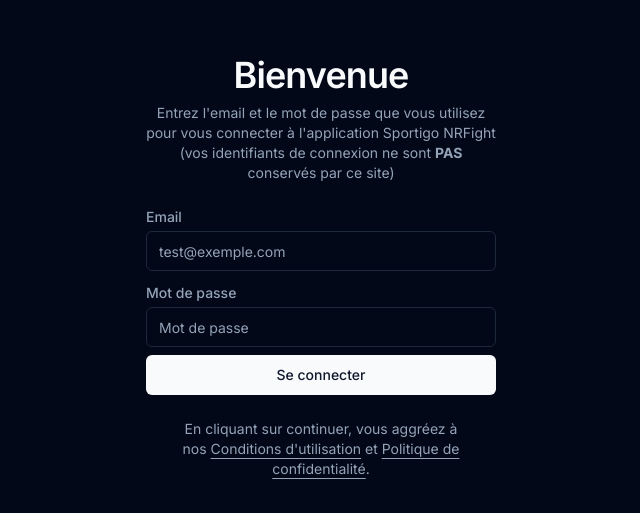
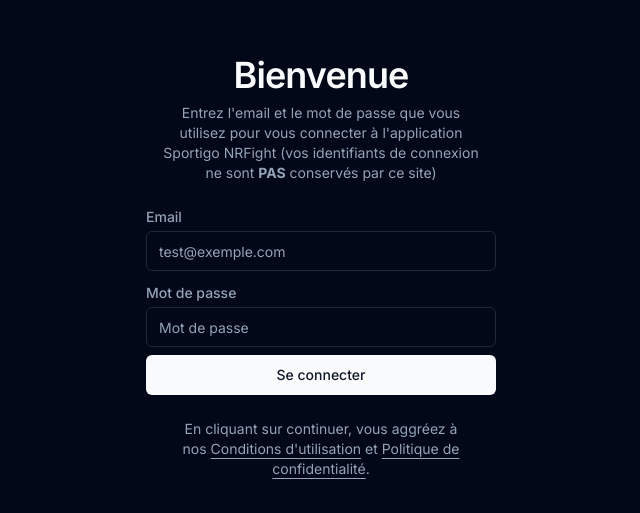
Before and after one commit to louispelarrey/nrfight-client, a Next.js app: page /login in a window 1280 px wide. Shown: the part 133-646 px from the top of the page, without its empty margins (319-959 px from the left). Built offline with nearby package versions, Linux system fonts and the light colour scheme.

Commit message:
Update page.tsx

```diff
--- a/src/app/login/page.tsx
+++ b/src/app/login/page.tsx
@@ -17,7 +17,7 @@
               <h1 className="text-4xl font-semibold tracking-tight">
                 Bienvenue
               </h1>
-              <p className="text-sm text-muted-foreground">
+              <p className="text-sm text-muted-foreground m-4">
                 Entrez l'email et le mot de passe que vous utilisez pour vous
                 connecter à l'application Sportigo NRFight (vos identifiants de
                 connexion ne sont <b>PAS</b> conservés par ce site)
```
